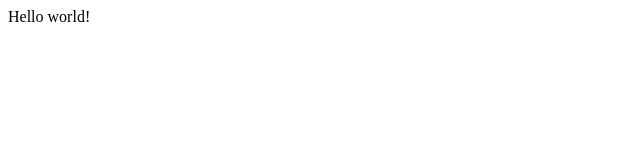
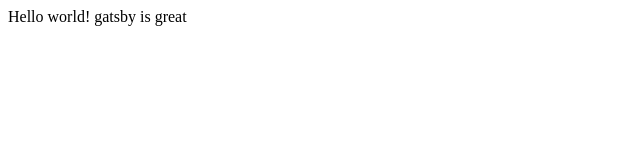
Before and after one commit to dibarra-nest/my-hello-world-starter, a Gatsby site: page / in a window 1280 px wide. Shown: the whole page, without its empty margins (0-640 px from the left). Built offline with nearby package versions, Linux system fonts and the light colour scheme; Gatsby itself is replaced by a stand-in of ours.

Commit message:
co three

```diff
--- a/src/pages/index.js
+++ b/src/pages/index.js
@@ -1,5 +1,5 @@
 import * as React from 'react';
 
 export default function Home() {
-  return <div>Hello world!</div>;
+  return <div>Hello world! gatsby is great</div>;
 }
```
